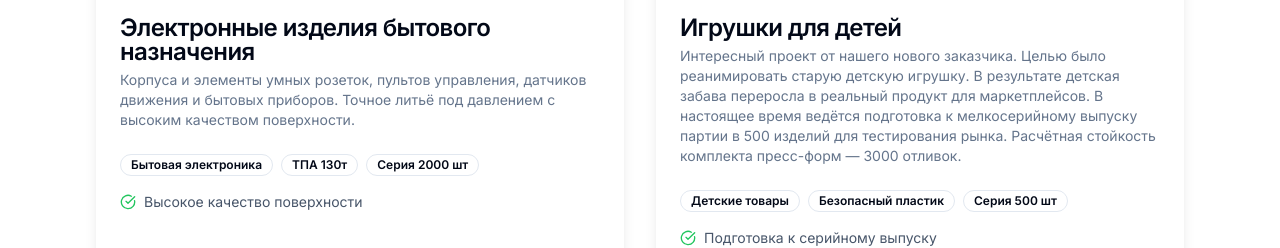
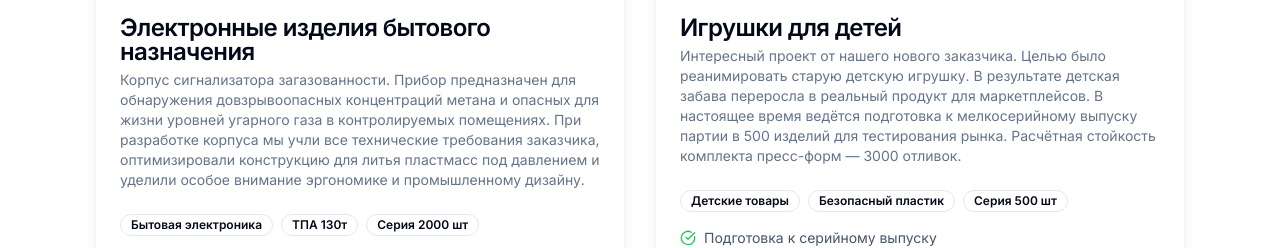
Before and after one commit to pr-poehali-dev/skywatch-analytics, a React (Vite) app: page / in a window 1280 px wide. Shown: the part 2619-2867 px from the top of the page. Built offline with nearby package versions, Linux system fonts and the light colour scheme.

Commit message:
Обновление сигнализатора загазованности

```diff
--- a/src/pages/Index.tsx
+++ b/src/pages/Index.tsx
@@ -249,7 +249,7 @@ export default function Portfolio() {
             <Card className="border-0 shadow-lg hover:shadow-xl transition-shadow overflow-hidden">
               <div className="relative h-48 bg-gradient-to-r from-orange-400 to-pink-500">
                 <img
-                  src="https://cdn.poehali.dev/projects/574fd804-9934-4f8b-8800-16aec8a014fe/files/6cbd9514-97a4-472c-8101-581b40bea5c3.jpg"
+                  src="https://cdn.poehali.dev/projects/574fd804-9934-4f8b-8800-16aec8a014fe/bucket/1e6a2277-bc54-4d90-ac29-477965d150a4.jpg"
                   alt="Электронные изделия бытового назначения"
                   className="absolute inset-0 w-full h-full object-cover"
                 />
@@ -257,7 +257,7 @@ export default function Portfolio() {
               <CardHeader>
                 <CardTitle>Электронные изделия бытового назначения</CardTitle>
                 <CardDescription>
-                  Корпуса и элементы умных розеток, пультов управления, датчиков движения и бытовых приборов. Точное литьё под давлением с высоким качеством поверхности.
+                  Корпус сигнализатора загазованности. Прибор предназначен для обнаружения довзрывоопасных концентраций метана и опасных для жизни уровней угарного газа в контролируемых помещениях. При разработке корпуса мы учли все технические требования заказчика, оптимизировали конструкцию для литья пластмасс под давлением и уделили особое внимание эргономике и промышленному дизайну.
                 </CardDescription>
               </CardHeader>
               <CardContent>
```
